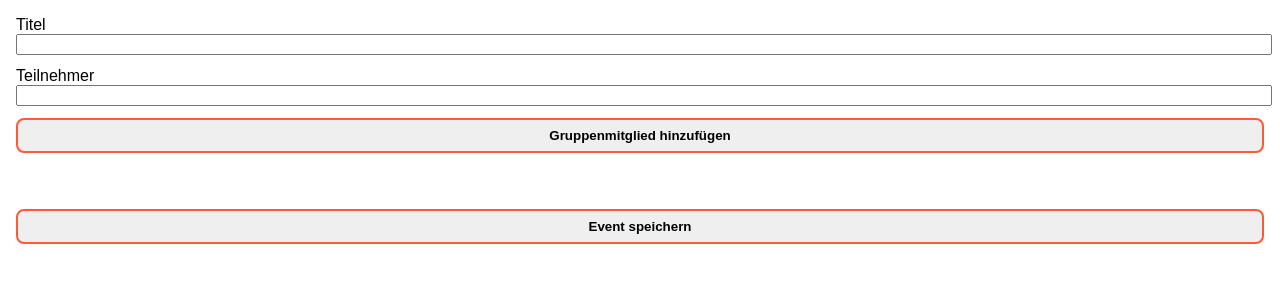
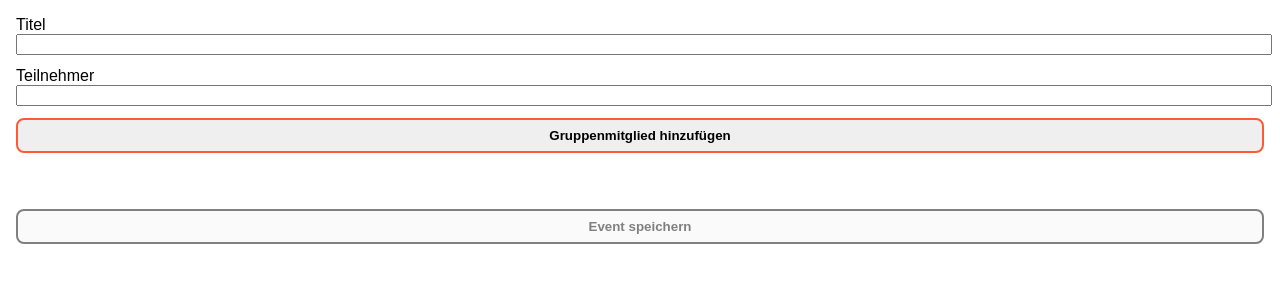
Before and after one commit to HennyHaelbich/Abschluss-Projekt-Reisekasse, a React (Create React App) app in the folder frontend/: page /new in a window 1280 px wide. Shown: the top 300 px of the page. Built offline with nearby package versions, Linux system fonts and the light colour scheme.

Commit message:
add some more frontend functionality

```diff
--- a/frontend/src/App.js
+++ b/frontend/src/App.js
@@ -1,14 +1,21 @@
 import React from 'react';
-import { Switch, Route } from 'react-router-dom';
+import { Switch, Route, Redirect } from 'react-router-dom';
 import AddEventForm from './addEventPage/AddEventForm';
 import EventContextProvider from './contexts/EventContextProvider';
+import ShowEvents from './EventsOverviewPage/ShowEvents';
 
 function App() {
   return (
     <EventContextProvider>
       <Switch>
-        <Route path={['/', '/new']}>
+        <Route path={'/new'}>
           <AddEventForm />
+        </Route>
+        <Route path={'/events'}>
+          <ShowEvents />
+        </Route>
+        <Route path="/">
+          <Redirect to="/new" />
         </Route>
       </Switch>
     </EventContextProvider>
--- /dev/null
+++ b/frontend/src/EventsOverviewPage/ShowEvents.js
@@ -0,0 +1,5 @@
+import React from 'react';
+
+export default function ShowEvents() {
+  return <div>Hier wird eine Liste der Events stehen</div>;
+}
--- a/frontend/src/addEventPage/AddEventForm.js
+++ b/frontend/src/addEventPage/AddEventForm.js
@@ -1,54 +1,61 @@
 import React, { useContext, useState } from 'react';
 import ListUser from './ListUser';
-import styled from 'styled-components/macro';
+import styled, { css } from 'styled-components/macro';
 import EventContext from '../contexts/EventContext';
+import { useHistory } from 'react-router-dom';
 
 export default function AddEventForm() {
   const { title, setTitle, members, setMember, createEvent } = useContext(
     EventContext
   );
   const [newMember, setNewMember] = useState('');
+  const history = useHistory();
 
   return (
     <FormStyled>
       <label>
         Titel
-        <InputStyled name="title" onChange={handleChangeTitle} type="text" />
+        <InputStyled
+          name="title"
+          value={title}
+          onChange={(event) => setTitle(event.target.value)}
+          type="text"
+        />
       </label>
-
       <label>
         Teilnehmer
         <InputStyled
           name="newMember"
-          onChange={handleChangeNewMember}
+          value={newMember}
+          onChange={(event) => setNewMember(event.target.value)}
           type="text"
         />
       </label>
-
       <ButtonStyled type="button" onClick={findUser}>
         Gruppenmitglied hinzufügen
       </ButtonStyled>
-
       <ListUser />
 
-      <ButtonStyled type="button" onClick={() => createEvent(title, members)}>
+      <ButtonStyled
+        disabled={members.length === 0 || title.length === 0}
+        type="button"
+        onClick={saveEvent}
+      >
         Event speichern
       </ButtonStyled>
     </FormStyled>
   );
 
-  function handleChangeNewMember(event) {
-    setNewMember(event.target.value);
+  function findUser(event) {
+    event.preventDefault();
+    setMember(newMember);
+    setNewMember('');
   }
 
-  function handleChangeTitle(event) {
-    setTitle(event.target.value);
-  }
-
-  function findUser(event) {
+  function saveEvent(event) {
     event.preventDefault();
-    console.log('newMember', newMember);
-    setMember(newMember);
+    createEvent(title, members);
+    history.push('/events');
   }
 }
 
@@ -69,4 +76,11 @@ const ButtonStyled = styled.button`
   border-radius: var(--size-s);
   border: 2px solid var(--secundary-main);
   font-weight: 600;
+
+  ${(props) =>
+    props.disabled &&
+    css`
+      color: grey;
+      border: 2px solid grey;
+    `}
 `;
```
